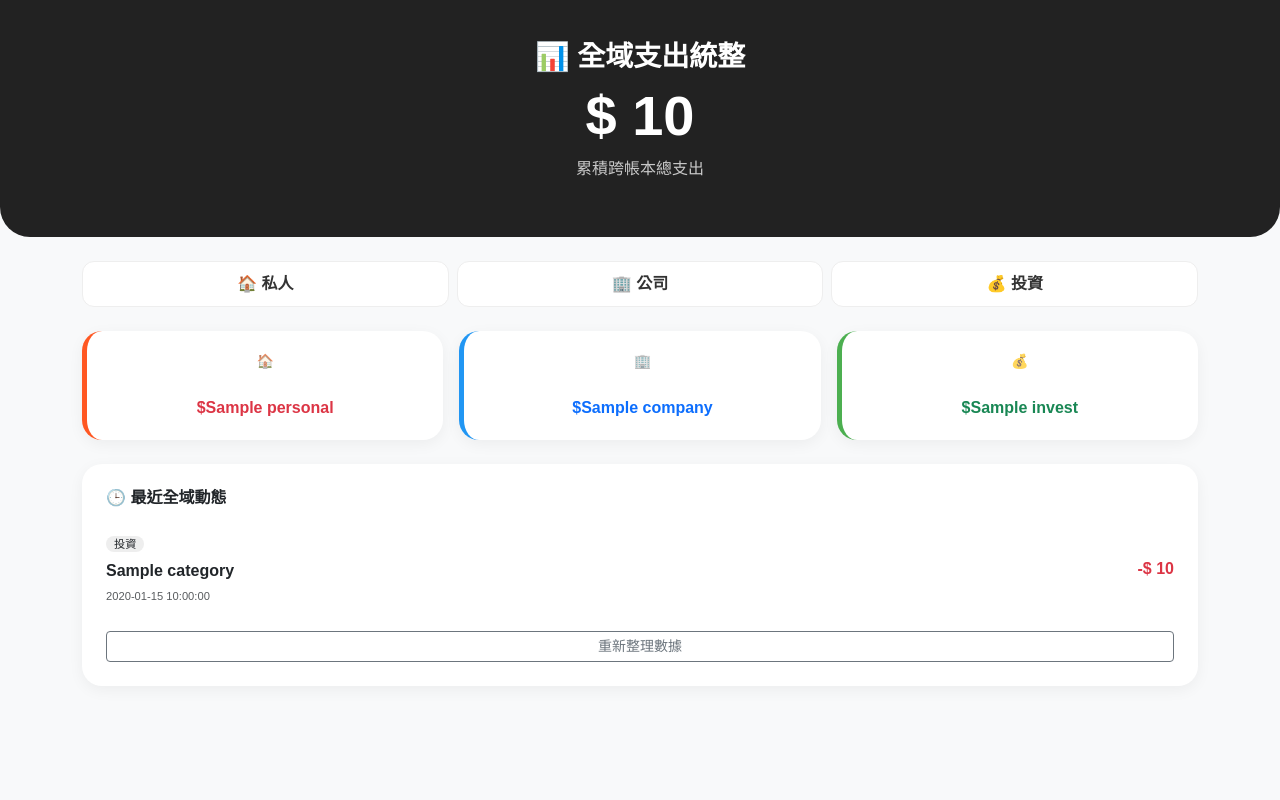
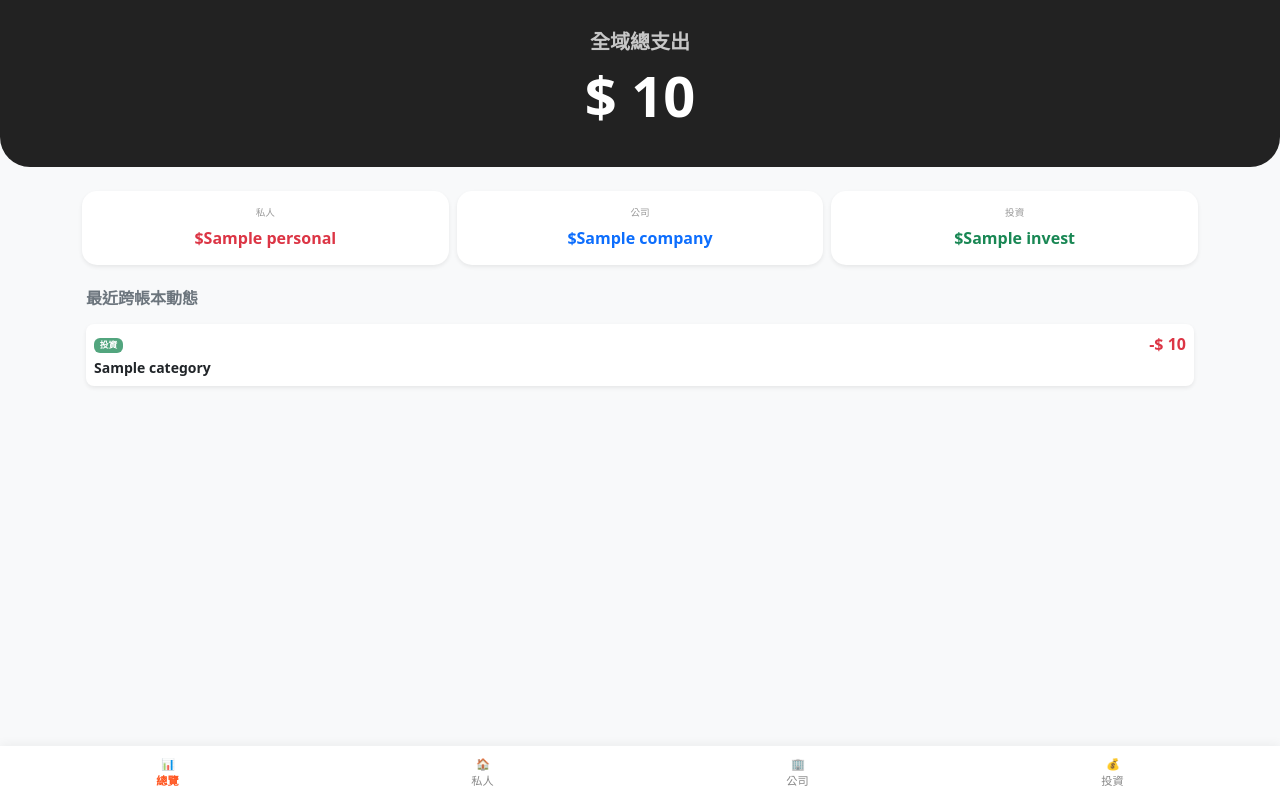
Before and after one commit to chenden7-lgtm/line-accounting-bot, a FastAPI app: template templates/summary.html in a window 1280 px wide. Run offline with FastAPI, Linux system fonts and the light colour scheme; the template is opened without the code that fills it: most values are stand-ins (such as "Sample title", 1, 10 or a date in 2020).

Commit message:
💎 終極升級 v3.5：整合底部導覽列、刪除功能、與全域統整邏輯

```diff
--- a/main.py
+++ b/main.py
@@ -15,46 +15,61 @@ def get_db():
     conn.row_factory = sqlite3.Row
     return conn
 
+def init_db():
+    conn = get_db()
+    c = conn.cursor()
+    c.execute('''CREATE TABLE IF NOT EXISTS records
+                 (id INTEGER PRIMARY KEY AUTOINCREMENT,
+                  account_type TEXT,
+                  amount INTEGER,
+                  category TEXT,
+                  description TEXT,
+                  created_at TEXT)''')
+    conn.commit()
+    conn.close()
+
+init_db()
+
 @app.get("/", response_class=HTMLResponse)
 async def index(request: Request, type: str = "summary"):
     conn = get_db()
     c = conn.cursor()
-
-    # 獲取各帳本總額
     c.execute("SELECT account_type, SUM(amount) as total FROM records GROUP BY account_type")
     totals = {row['account_type']: row['total'] for row in c.fetchall()}
     grand_total = sum(totals.values())
 
     if type == "summary":
-        # 統整頁面：獲取最近 10 筆跨帳本紀錄
-        c.execute("SELECT * FROM records ORDER BY created_at DESC LIMIT 10")
+        c.execute("SELECT * FROM records ORDER BY created_at DESC LIMIT 15")
         records = c.fetchall()
         return templates.TemplateResponse(request, "summary.html", {
-            "totals": totals,
-            "grand_total": grand_total,
-            "records": records
+            "totals": totals, "grand_total": grand_total, "records": records, "current_type": "summary"
         })
     else:
-        # 分類頁面
         c.execute("SELECT * FROM records WHERE account_type = ? ORDER BY created_at DESC LIMIT 50", (type,))
         records = c.fetchall()
-        current_total = totals.get(type, 0)
         return templates.TemplateResponse(request, "index.html", {
-            "current_type": type,
-            "records": records,
-            "total": current_total
+            "current_type": type, "records": records, "total": totals.get(type, 0)
         })
 
 @app.post("/add")
 async def add_record(account_type: str = Form(...), amount: int = Form(...),
-                    category: str = Form(...), description: str = Form("")):
+                    category: str = Form(...)):
     conn = get_db()
     c = conn.cursor()
-    c.execute("INSERT INTO records (account_type, amount, category, description, created_at) VALUES (?, ?, ?, ?, ?)",
-              (account_type, amount, category, description, datetime.now().strftime("%m-%d %H:%M")))
+    c.execute("INSERT INTO records (account_type, amount, category, created_at) VALUES (?, ?, ?, ?)",
+              (account_type, amount, category, datetime.now().strftime("%m-%d %H:%M")))
     conn.commit()
     conn.close()
     return RedirectResponse(url=f"/?type={account_type}", status_code=303)
+
+@app.post("/delete/{record_id}")
+async def delete_record(record_id: int, type: str):
+    conn = get_db()
+    c = conn.cursor()
+    c.execute("DELETE FROM records WHERE id = ?", (record_id,))
+    conn.commit()
+    conn.close()
+    return RedirectResponse(url=f"/?type={type}", status_code=303)
 
 if __name__ == "__main__":
     import uvicorn
--- a/templates/summary.html
+++ b/templates/summary.html
@@ -2,72 +2,73 @@
 <html lang="zh-Hant">
 <head>
     <meta charset="UTF-8">
-    <meta name="viewport" content="width=device-width, initial-scale=1.0">
-    <title>滷蛋記帳：總覽統整</title>
+    <meta name="viewport" content="width=device-width, initial-scale=1.0, maximum-scale=1.0, user-scalable=no">
+    <title>滷蛋記帳：總覽</title>
     <link href="https://cdn.jsdelivr.net/npm/bootstrap@5.3.0/dist/css/bootstrap.min.css" rel="stylesheet">
     <style>
         :root { --primary-color: #ff5722; }
-        body { background-color: #f8f9fa; font-family: sans-serif; }
-        .header-section { background: #222; color: white; padding: 40px 20px; border-radius: 0 0 30px 30px; }
-        .card { border: none; border-radius: 20px; box-shadow: 0 4px 15px rgba(0,0,0,0.05); }
-        .summary-card { padding: 20px; text-align: center; border-left: 5px solid var(--primary-color); }
-        .btn-nav { background: white; border-radius: 12px; padding: 10px; text-decoration: none; color: #333; font-weight: bold; border: 1px solid #eee; }
-        .type-badge { font-size: 0.7rem; padding: 2px 8px; border-radius: 10px; background: #eee; }
+        body { background-color: #f8f9fa; }
+        .nav-bar { background: white; padding: 10px; box-shadow: 0 -2px 10px rgba(0,0,0,0.05); position: fixed; bottom: 0; width: 100%; z-index: 100; }
+        .nav-btn { color: #888; text-decoration: none; font-size: 0.7rem; text-align: center; flex: 1; }
+        .nav-btn.active { color: var(--primary-color); font-weight: bold; }
+        .header-summary { background: #222; color: white; padding: 30px 20px; border-radius: 0 0 30px 30px; }
+        .stat-card { border: none; border-radius: 15px; padding: 15px; text-align: center; background: white; shadow-sm; }
+        .type-label { font-size: 0.6rem; color: #999; margin-bottom: 5px; }
     </style>
 </head>
-<body>
-    <div class="header-section text-center">
-        <h3 class="fw-bold">📊 全域支出統整</h3>
+<body class="pb-5">
+    <div class="header-summary text-center">
+        <h5 class="fw-bold opacity-75">全域總支出</h5>
         <h1 class="display-4 fw-bold mt-2">$ {{ grand_total }}</h1>
-        <p class="opacity-75">累積跨帳本總支出</p>
     </div>
 
-    <div class="container mt-4 mb-5">
-        <div class="d-flex justify-content-between mb-4">
-            <a href="/?type=personal" class="btn-nav w-100 me-2 text-center">🏠 私人</a>
-            <a href="/?type=company" class="btn-nav w-100 me-2 text-center">🏢 公司</a>
-            <a href="/?type=invest" class="btn-nav w-100 text-center">💰 投資</a>
-        </div>
-
-        <div class="row g-3 mb-4">
+    <div class="container mt-4">
+        <div class="row g-2 mb-4">
             <div class="col-4">
-                <div class="card summary-card">
-                    <small class="text-muted">🏠</small><br>
+                <a href="/?type=personal" class="text-decoration-none">
+                    <div class="stat-card shadow-sm">
+                        <div class="type-label">私人</div>
                         <b class="text-danger">${{ totals.get('personal', 0) }}</b>
                     </div>
+                </a>
             </div>
             <div class="col-4">
-                <div class="card summary-card" style="border-left-color: #2196F3;">
-                    <small class="text-muted">🏢</small><br>
-                    <b class="text-primary death">${{ totals.get('company', 0) }}</b>
+                <a href="/?type=company" class="text-decoration-none">
+                    <div class="stat-card shadow-sm">
+                        <div class="type-label">公司</div>
+                        <b class="text-primary">${{ totals.get('company', 0) }}</b>
                     </div>
+                </a>
             </div>
             <div class="col-4">
-                <div class="card summary-card" style="border-left-color: #4CAF50;">
-                    <small class="text-muted">💰</small><br>
+                <a href="/?type=invest" class="text-decoration-none">
+                    <div class="stat-card shadow-sm">
+                        <div class="type-label">投資</div>
                         <b class="text-success">${{ totals.get('invest', 0) }}</b>
                     </div>
+                </a>
             </div>
         </div>
 
-        <div class="card p-4">
-            <h6 class="fw-bold mb-3">🕒 最近全域動態</h6>
-            <div class="list-group list-group-flush">
+        <h6 class="fw-bold mb-3 px-1 text-secondary">最近跨帳本動態</h6>
         {% for record in records %}
-                <div class="list-group-item d-flex justify-content-between align-items-center px-0">
-                    <div>
-                        <span class="type-badge">
+        <div class="d-flex justify-content-between p-2 bg-white rounded-3 shadow-sm mb-2 mx-1">
+            <div class="small">
+                <span class="badge {{ 'bg-danger' if record.account_type == 'personal' else ('bg-primary' if record.account_type == 'company' else 'bg-success') }} opacity-75" style="font-size: 0.55rem;">
                     {{ '私人' if record.account_type == 'personal' else ('公司' if record.account_type == 'company' else '投資') }}
                 </span>
-                        <div class="fw-bold mt-1">{{ record.category }}</div>
-                        <small class="text-muted" style="font-size: 0.7rem;">{{ record.created_at }}</small>
+                <div class="fw-bold mt-1 text-dark">{{ record.category }}</div>
             </div>
-                    <div class="fw-bold text-danger">-$ {{ record.amount }}</div>
+            <div class="text-danger fw-bold">-$ {{ record.amount }}</div>
         </div>
         {% endfor %}
     </div>
-            <a href="/" class="btn btn-sm btn-outline-secondary mt-3">重新整理數據</a>
-        </div>
+
+    <div class="nav-bar d-flex">
+        <a href="/" class="nav-btn active">📊<br>總覽</a>
+        <a href="/?type=personal" class="nav-btn">🏠<br>私人</a>
+        <a href="/?type=company" class="nav-btn">🏢<br>公司</a>
+        <a href="/?type=invest" class="nav-btn">💰<br>投資</a>
     </div>
 </body>
 </html>
```
Also changed, not shown: templates/index.html (+40 -52 lines). Lines whose indentation alone changed are shown as unchanged.
